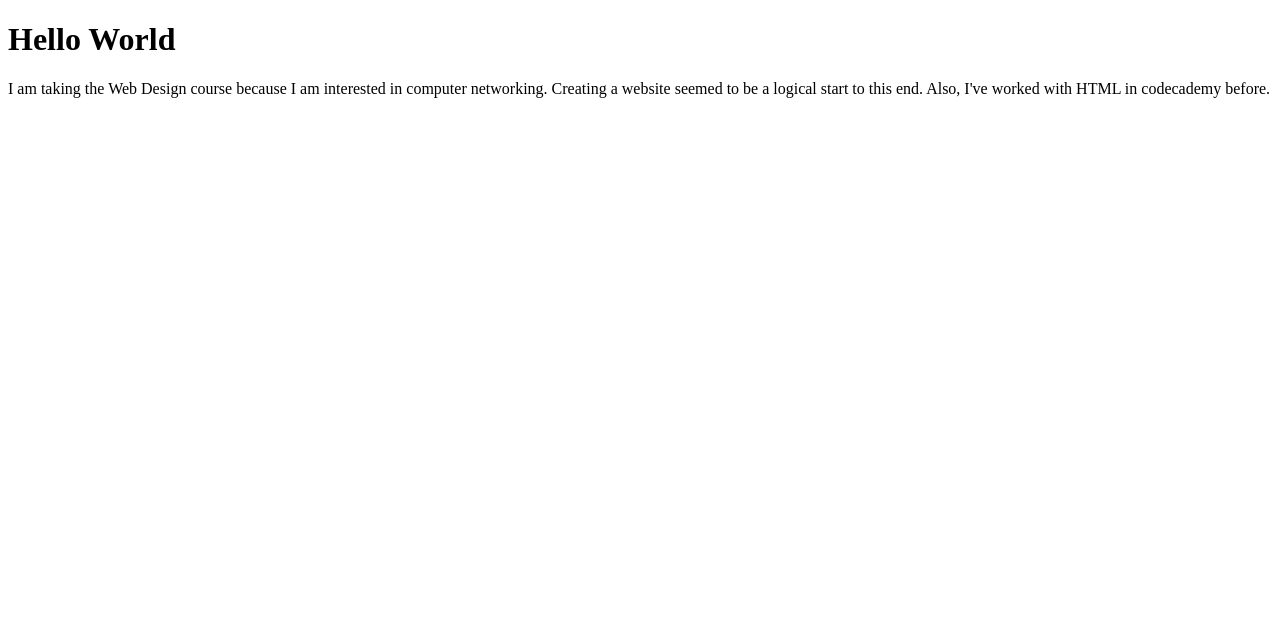
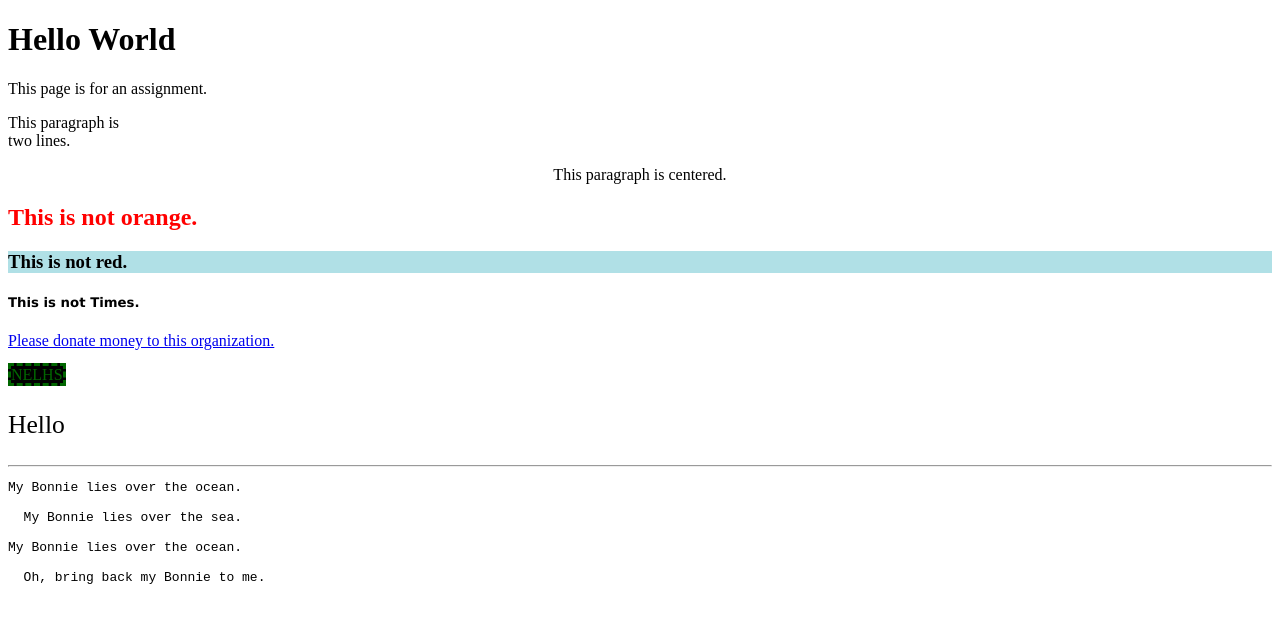
Before and after one commit to blaze7656345/HelloWorld-1, a plain HTML site: page index.html in a window 1280 px wide. Drawn offline with Linux system fonts and the light colour scheme.

Commit message:
Update index.html

```diff
--- a/index.html
+++ b/index.html
@@ -1,7 +1,41 @@
 <!DOCTYPE html>
 <html>
+  <head>
+    <style>
+      .hello {
+        color: #006600;
+        text-decoration: none;
+        width: 3em;
+        background-color: black;
+        border-style: dashed;
+      }
+      .hello:hover {
+        color: red;
+        border-style: dotted;
+      }
+    </style>
+  </head>
   <body>
     <h1>Hello World</h1>
-    <p>I am taking the Web Design course because I am interested in computer networking. Creating a website seemed to be a logical start to this end. Also, I've worked with HTML in codecademy before.</p>
+    <p>This page is for an assignment.</p>
+    <p>This paragraph is<br>
+    two lines.</p>
+    <p style='text-align: center;'>This paragraph is centered.</p>
+    <h2 style='color: red;'>This is not orange.</h2>
+    <h3 style='background-color: powderblue;'>This is not red.</h3>
+    <h5 style='font-family: verdana'>This is not Times.</h5>
+    <p><a href = 'nelhs.org'>Please donate money to this organization.</a></p>
+    <p title='Changed Color'><a href='nelhs.org' class='hello'>NELHS</a></p>
+    <p style='font-size:160%;'>Hello</p>
+    <hr>
+    <pre>
+My Bonnie lies over the ocean.
+
+  My Bonnie lies over the sea.
+
+My Bonnie lies over the ocean.
+
+  Oh, bring back my Bonnie to me.
+    </pre>
   </body>
 </html>
```
